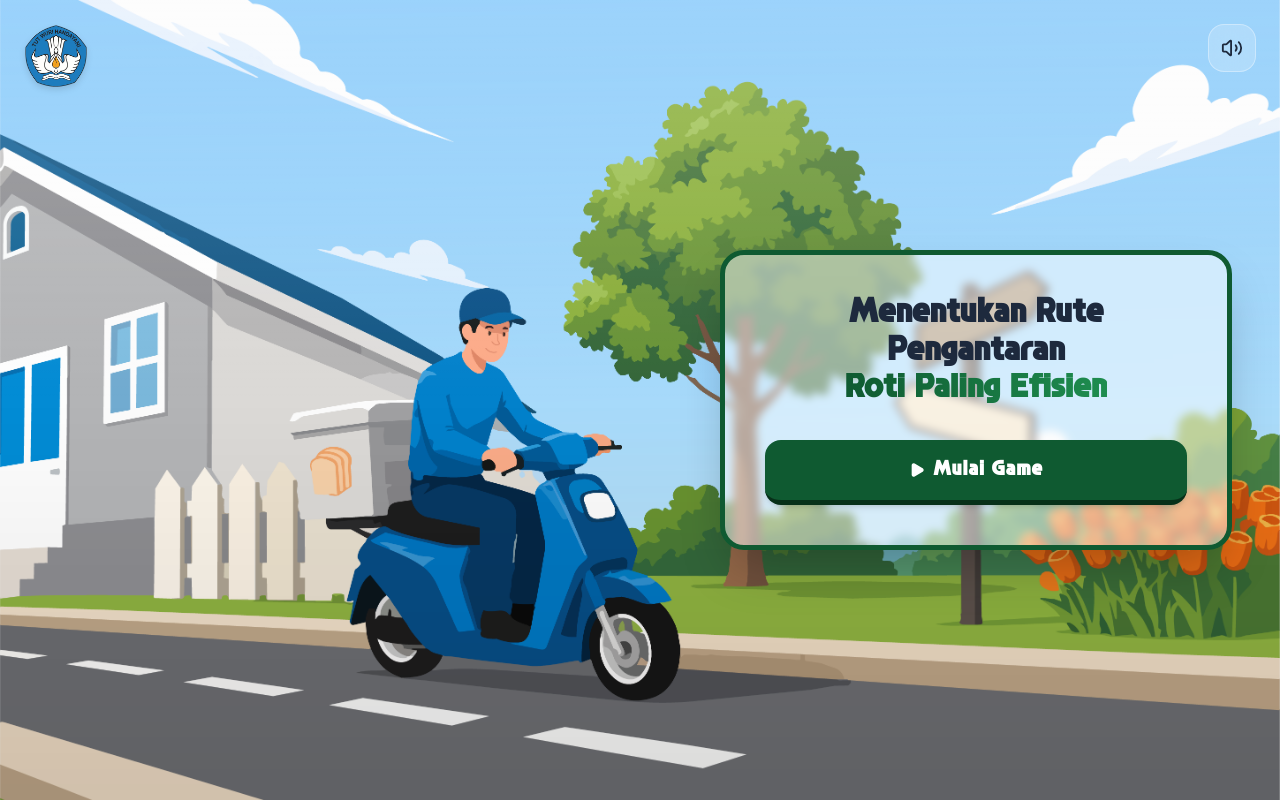
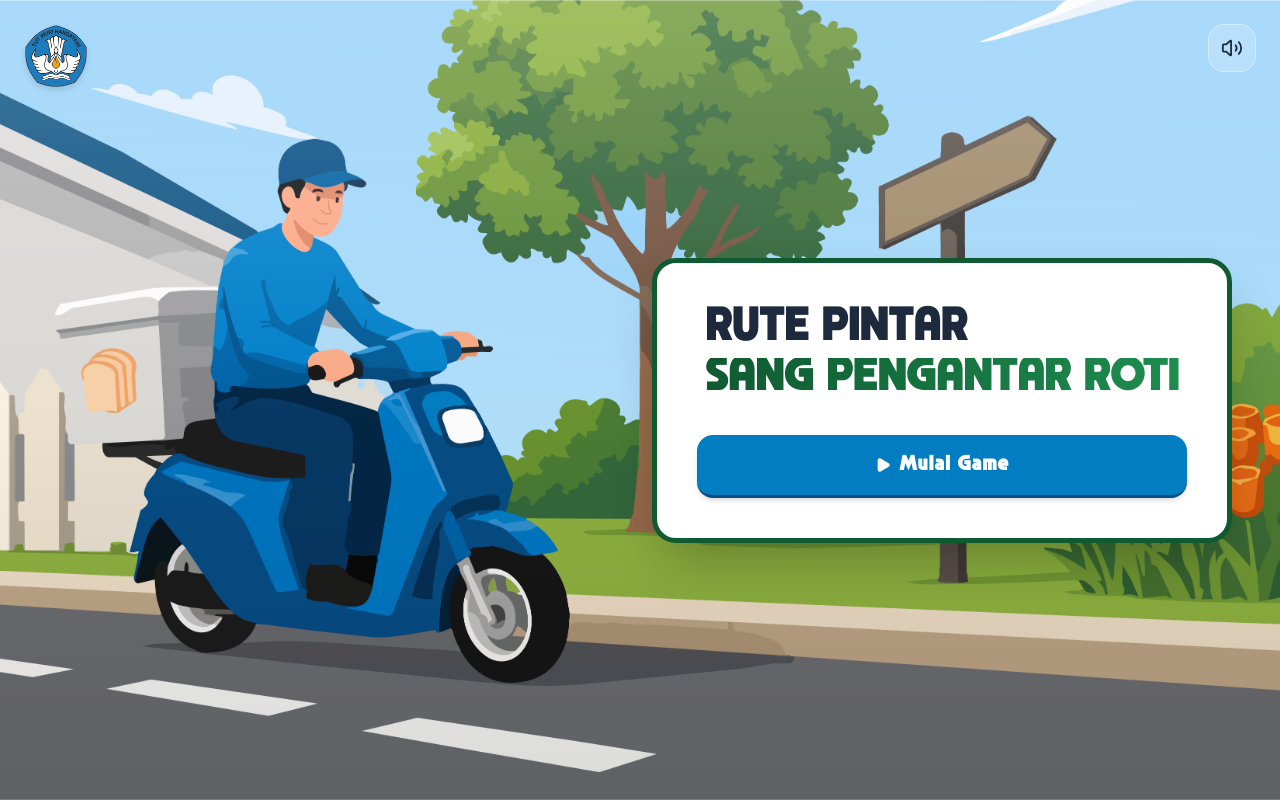
Before and after one commit to glenrioariesto/rute-kurir-roti-pintar, a React (Vite) app: page / in a window 1280 px wide. Built offline with nearby package versions, Linux system fonts and the light colour scheme.

Commit message:
Refactor code structure for improved readability and maintainability

```diff
--- a/src/pages/dashboard/DashboardPage.tsx
+++ b/src/pages/dashboard/DashboardPage.tsx
@@ -5,7 +5,7 @@ import { TutorialModal } from '@/components/shared/TutorialModal';
 
 const BASE_URL = import.meta.env?.BASE_URL || '/';
 const logoPusbuk = `${BASE_URL}logo-pusbuk.webp`;
-const dashboardBg = `${BASE_URL}bg-splash.webp`;
+const dashboardBg = `${BASE_URL}bg-splash-v2.webp`;
 
 interface DashboardPageProps {
   onSelectLevel: (id: number) => void;
@@ -54,6 +54,12 @@ const levelGradients = (id: number) => {
     numberBg: 'bg-gradient-to-br from-rose-400 to-pink-500 shadow-lg shadow-rose-400/25',
     accentText: 'text-[#be123c]',
   };
+};
+
+const hoverTitleClass = (id: number) => {
+  if (id === 1) return 'group-hover:text-[#0f5a31]';
+  if (id === 2) return 'group-hover:text-[#b45309]';
+  return 'group-hover:text-[#be123c]';
 };
 
 export function DashboardPage({ onSelectLevel, isSoundOn, onToggleSound, onPlayClick }: DashboardPageProps) {
@@ -154,14 +160,14 @@ export function DashboardPage({ onSelectLevel, isSoundOn, onToggleSound, onPlayC
                         {level.id < 10 ? `0${level.id}` : level.id}
                       </span>
                     </div>
-                    <span className={`text-[8px] lg:text-[10px] font-black px-2 sm:px-3 py-0.5 lg:py-1 rounded-full ${diff.color}`}>
+                    <span className={`text-[8px] lg:text-[10px] font-black px-2 sm:px-3 py-0.5 lg:py-1 rounded-full ${diff.color} `}>
                       {diff.label}
                     </span>
                   </div>
 
                   {/* Level Title */}
                   <div className="my-2 lg:my-5 shrink-0">
-                    <h3 className="font-black text-slate-800 text-xs sm:text-sm md:text-lg leading-tight font-display tracking-wide group-hover:text-amber-600 transition-colors pr-8 sm:pr-12">
+                     <h3 className={`font-black text-slate-800 text-xs sm:text-sm md:text-lg leading-tight font-display tracking-wide ${hoverTitleClass(level.id)} transition-colors pr-8 sm:pr-12`}>
                       {level.title.replace(/Level \d+: /, '')}
                     </h3>
                   </div>
--- a/src/pages/splash/SplashPage.tsx
+++ b/src/pages/splash/SplashPage.tsx
@@ -2,7 +2,7 @@ import { ChevronRight, Play, Volume2, VolumeX } from 'lucide-react';
 
 const BASE_URL = import.meta.env?.BASE_URL || '/';
 const logoPusbuk = `${BASE_URL}logo-pusbuk.webp`;
-const splashBg = `${BASE_URL}bg-splash.webp`;
+const splashBg = `${BASE_URL}bg-splash-v2.webp`;
 
 interface SplashPageProps {
   onStart: () => void;
@@ -53,19 +53,19 @@ export function SplashPage({ onStart, isSoundOn, onToggleSound, onPlayClick }: S
       </div>
 
       {/* Card (Worksheet modal-like card with thick green border) */}
-      <div className="z-10 relative max-w-[290px] lg:max-w-lg w-full bg-white/50 backdrop-blur-xs border-[3px] md:border-[5px] border-[#0f5a31] rounded-2xl md:rounded-[24px] shadow-2xl overflow-hidden flex flex-col p-4 lg:p-10 gap-4 lg:gap-8 animate-fade-in-up hover:shadow-green-900/10 hover:bg-white/90 transition-all duration-500">
+      <div className="z-10 relative max-w-[290px] lg:max-w-[580px] w-full bg-white border-[3px] md:border-[5px] border-[#0f5a31] rounded-[24px] shadow-2xl overflow-hidden flex flex-col p-4 lg:p-10 gap-4 lg:gap-8 animate-fade-in-up hover:shadow-green-900/10 transition-all duration-500">
         {/* Title Section */}
-        <h1 className="text-lg lg:text-3xl font-display text-slate-800 leading-tight select-none text-center font-black">
-          Menentukan Rute Pengantaran<br />
+        <h1 className="text-lg lg:text-[40px] font-display text-slate-800 uppercase leading-tight select-none font-black px-2">
+          Rute Pintar <br />
           <span className="bg-gradient-to-r from-[#0f5a31] to-[#1e8d4f] bg-clip-text text-transparent">
-            Roti Paling Efisien
+            Sang pengantar roti
           </span>
         </h1>
 
         {/* Start Button */}
         <button
           onClick={onStart}
-          className="w-full py-3 px-5 lg:py-4 lg:px-8 rounded-xl sm:rounded-2xl text-white font-black text-sm lg:text-lg flex items-center justify-center gap-2 bg-[#0f5a31] hover:bg-[#0b4826] border-b-4 sm:border-b-5 border-[#073019] active:border-b-0 active:translate-y-[4px] sm:active:translate-y-[5px] transition-all font-display tracking-wider cursor-pointer shadow-md hover:shadow-lg hover:shadow-green-950/10 group"
+          className="w-full py-3 px-5 lg:py-4 lg:px-8 rounded-xl sm:rounded-2xl text-white font-black text-sm lg:text-lg flex items-center justify-center gap-2 bg-[#037DC2] hover:bg-[#074C83] border-b-3 border-[#074C83] active:border-b-0 active:translate-y-[3px] transition-all font-display tracking-wider cursor-pointer shadow-md hover:shadow-lg hover:shadow-amber-900/10 group"
         >
           <Play className="w-3.5 h-3.5 sm:w-4 sm:h-4 fill-white text-white group-hover:scale-110 transition-transform" />
           Mulai Game
```
Also changed, not shown: assets/bg-splash-v2.webp (added).
